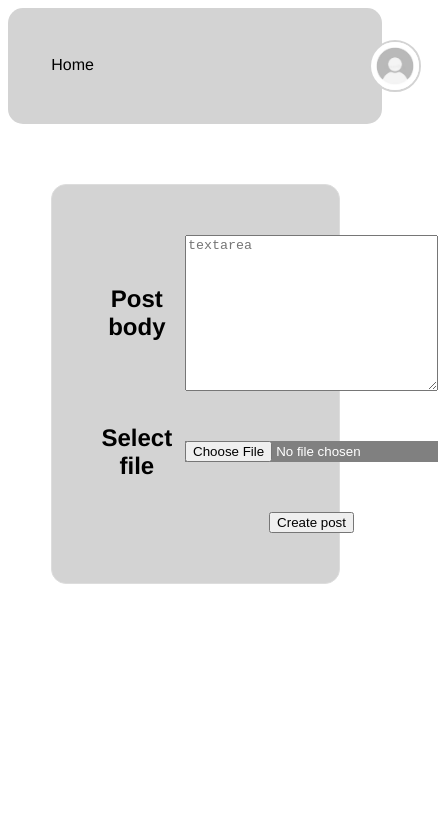
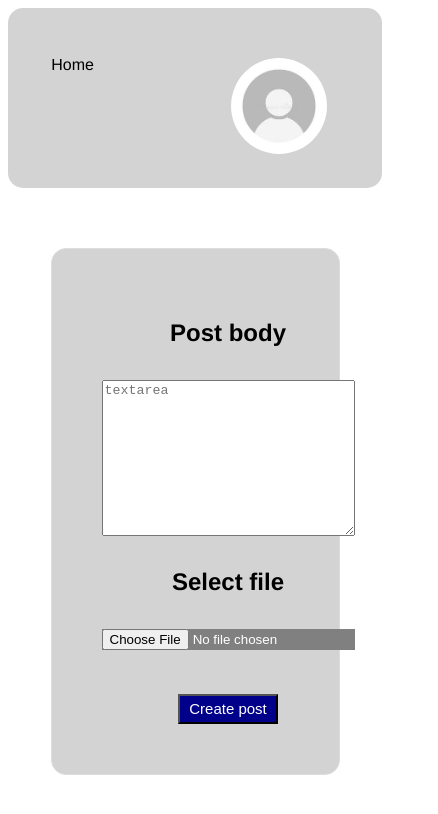
Before and after one commit to IkerIriondo/WAD-HW, a plain HTML site: page addPost.html in a window 390 px wide. Shown: the whole page, 438 px wide, since content can reach past the window. Drawn offline with Linux system fonts and the light colour scheme.

Commit message:
finish addPost style

```diff
--- a/addPost.html
+++ b/addPost.html
@@ -16,8 +16,8 @@
         <h2>Post body</h2>
         <textarea name="postBody" id="postText" cols="30" rows="10" placeholder="textarea"></textarea>
         <h2>Select file</h3>
-        <input type="file" id="fileSelector"><br>
-        <a href="index.html"><button>Create post</button></a>
+        <input type="file" id="fileSelector" placeholder="Choose file"><br>
+        <a href="index.html"><button id="createPost">Create post</button></a>
     </div>
 </body>
 </html>
--- a/addPostStyling.css
+++ b/addPostStyling.css
@@ -77,3 +77,55 @@ h2{
     color: white;
     background-color: gray;
 }
+
+#createPost{
+    background-color: darkblue;
+    color: white;
+    width: 100px;
+    height: 30px;
+    font-size: 15px;
+}
+
+/* This is for smaller screen computers*/
+@media(max-width: 1400px){
+    header > img{
+        margin-left: 70%;
+    }
+}
+/* This is for tablets */
+@media(max-width: 750px){
+    header > img{
+        margin-left: 8;
+    }
+
+}
+ /* This is for phones mostly */
+@media(max-width: 450px){
+    .header {
+        flex-direction: column-reverse;
+    }
+    header > img{
+        height: 6rem;
+        width: 6rem;
+        margin-left: 40%;
+        margin-top: 1rem;
+    }
+    #mainBody{
+        border: 5px solid;
+        background-color: #f9f9f9;
+        border: 1px solid #ddd;
+        border-radius: 15px;
+        margin: auto;
+        width: 50%;
+        padding: 50px;
+        margin-top: 60px;
+        text-align: center;
+        align-items: center;
+        background-color: lightgray;
+
+        display: grid;
+        grid-template-columns: 1fr;
+        grid-auto-flow: row;
+        grid-gap: .8em
+    }
+}
```
Also changed, not shown: login.html (+1 -1 lines).
